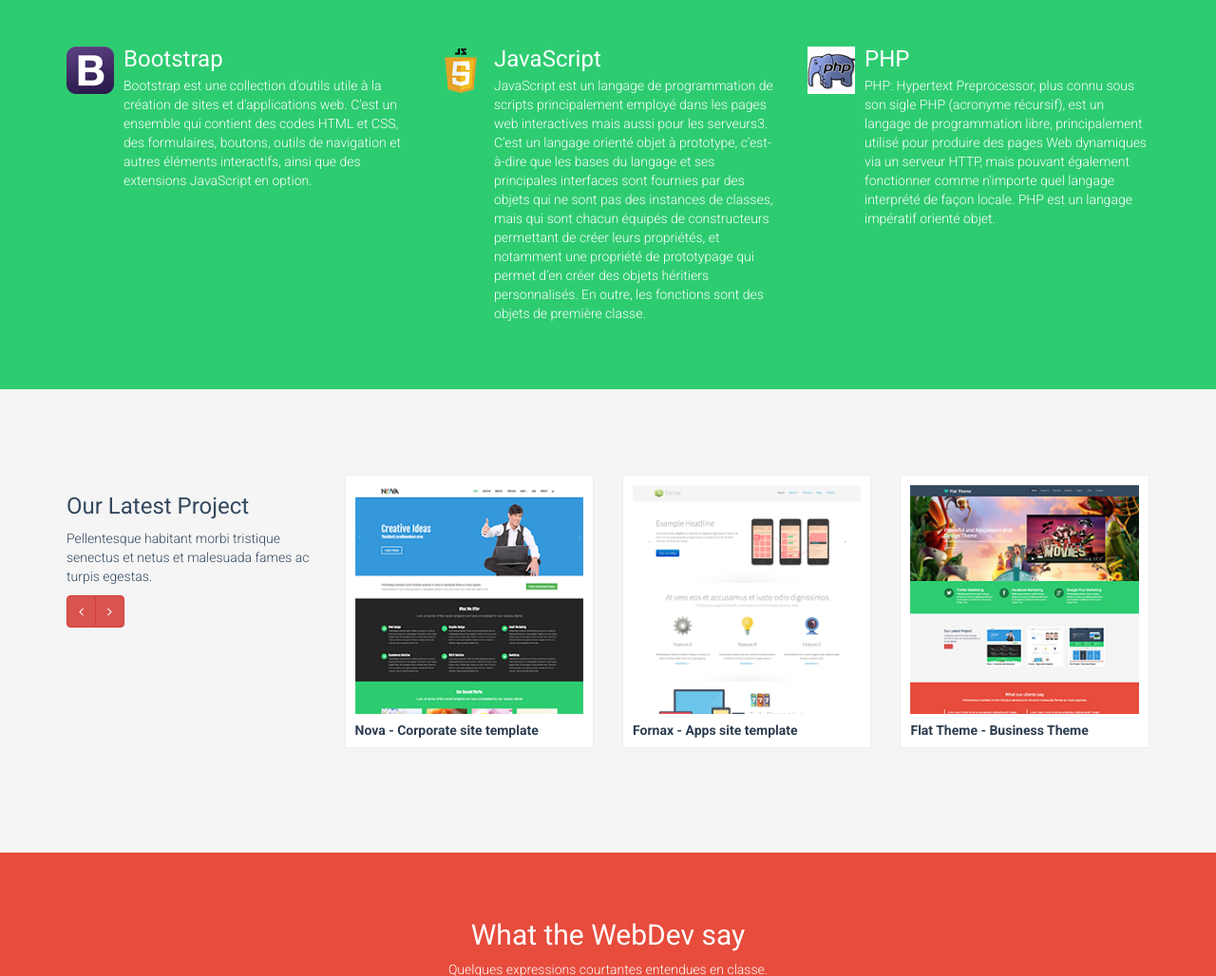
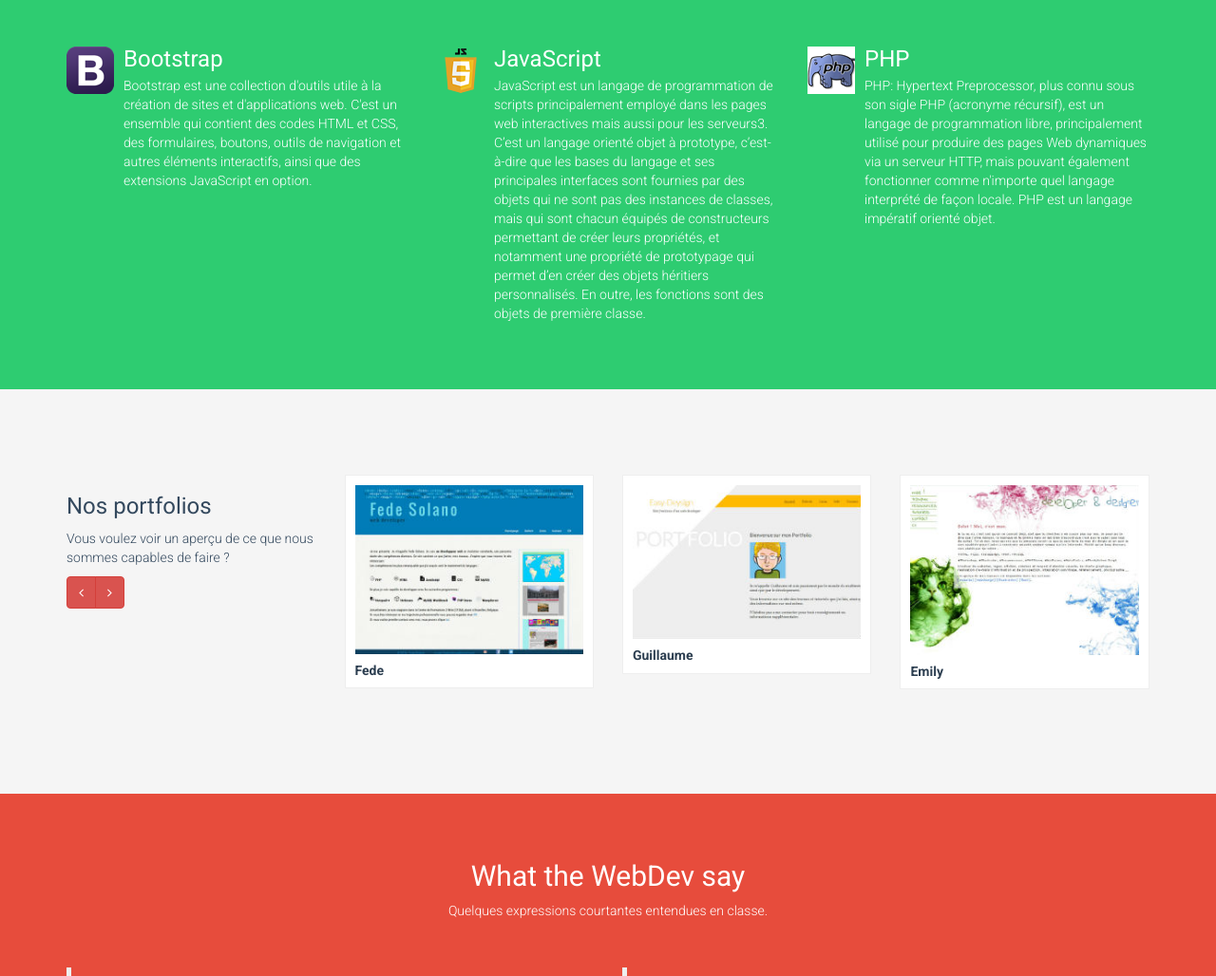
Before and after one commit to miloon/webdev_cf2m_presentation, a PHP site: page / in a window 1280 px wide. Shown: the part 681-1709 px from the top of the page at 95% size. Run offline with PHP 8.4, Linux system fonts and the light colour scheme.

Commit message:
modification accueil avec portfolios

```diff
--- a/index.php
+++ b/index.php
@@ -126,8 +126,8 @@
         <div class="container">
             <div class="row">
                 <div class="col-md-3">
-                    <h3>Our Latest Project</h3>
-                    <p>Pellentesque habitant morbi tristique senectus et netus et malesuada fames ac turpis egestas.</p>
+                    <h3>Nos portfolios</h3>
+                    <p>Vous voulez voir un aperçu de ce que nous sommes capables de faire ?</p>
                     <div class="btn-group">
                         <a class="btn btn-danger" href="#scroller" data-slide="prev"><i class="icon-angle-left"></i></a>
                         <a class="btn btn-danger" href="#scroller" data-slide="next"><i class="icon-angle-right"></i></a>
@@ -142,9 +142,9 @@
                                     <div class="col-xs-4">
                                         <div class="portfolio-item">
                                             <div class="item-inner">
-                                                <img class="img-responsive" src="images/portfolio/recent/item1.png" alt="">
+                                                <img class="img-responsive" src="images/portfolio/recent/item5.jpg" alt="">
                                                 <h5>
-                                                    Nova - Corporate site template
+                                                    Fede
                                                 </h5>
                                                 <div class="overlay">
                                                     <a class="preview btn btn-danger" title="Malesuada fames ac turpis egestas" href="images/portfolio/full/item1.jpg" rel="prettyPhoto"><i class="icon-eye-open"></i></a>
@@ -155,9 +155,9 @@
                                     <div class="col-xs-4">
                                         <div class="portfolio-item">
                                             <div class="item-inner">
-                                                <img class="img-responsive" src="images/portfolio/recent/item3.png" alt="">
+                                                <img class="img-responsive" src="images/portfolio/recent/item6.jpg" alt="">
                                                 <h5>
-                                                    Fornax - Apps site template
+                                                    Guillaume
                                                 </h5>
                                                 <div class="overlay">
                                                     <a class="preview btn btn-danger" title="Malesuada fames ac turpis egestas" href="images/portfolio/full/item1.jpg" rel="prettyPhoto"><i class="icon-eye-open"></i></a>
@@ -168,9 +168,9 @@
                                     <div class="col-xs-4">
                                         <div class="portfolio-item">
                                             <div class="item-inner">
-                                                <img class="img-responsive" src="images/portfolio/recent/item2.png" alt="">
+                                                <img class="img-responsive" src="images/portfolio/recent/item8.jpg" alt="">
                                                 <h5>
-                                                    Flat Theme - Business Theme
+                                                    Emily
                                                 </h5>
                                                 <div class="overlay">
                                                     <a class="preview btn btn-danger" title="Malesuada fames ac turpis egestas" href="images/portfolio/full/item1.jpg" rel="prettyPhoto"><i class="icon-eye-open"></i></a>
@@ -185,9 +185,9 @@
                                     <div class="col-xs-4">
                                         <div class="portfolio-item">
                                             <div class="item-inner">
-                                                <img class="img-responsive" src="images/portfolio/recent/item2.png" alt="">
+                                                <img class="img-responsive" src="images/portfolio/recent/item2.jpg" alt="">
                                                 <h5>
-                                                    Flat Theme - Business Theme
+                                                    Florian
                                                 </h5>
                                                 <div class="overlay">
                                                     <a class="preview btn btn-danger" title="Malesuada fames ac turpis egestas" href="images/portfolio/full/item1.jpg" rel="prettyPhoto"><i class="icon-eye-open"></i></a>
@@ -198,9 +198,9 @@
                                     <div class="col-xs-4">
                                         <div class="portfolio-item">
                                             <div class="item-inner">
-                                                <img class="img-responsive" src="images/portfolio/recent/item1.png" alt="">
+                                                <img class="img-responsive" src="images/portfolio/recent/item7.jpg" alt="">
                                                 <h5>
-                                                    Nova - Corporate site template
+                                                    Vincent
                                                 </h5>
                                                 <div class="overlay">
                                                     <a class="preview btn btn-danger" title="Malesuada fames ac turpis egestas" href="images/portfolio/full/item1.jpg" rel="prettyPhoto"><i class="icon-eye-open"></i></a>
@@ -211,9 +211,39 @@
                                     <div class="col-xs-4">
                                         <div class="portfolio-item">
                                             <div class="item-inner">
-                                                <img class="img-responsive" src="images/portfolio/recent/item3.png" alt="">
+                                                <img class="img-responsive" src="images/portfolio/recent/item4.jpg" alt="">
                                                 <h5>
-                                                    Fornax - Apps site template
+                                                    Samih
+                                                </h5>
+                                                <div class="overlay">
+                                                    <a class="preview btn btn-danger" title="Malesuada fames ac turpis egestas" href="images/portfolio/full/item1.jpg" rel="prettyPhoto"><i class="icon-eye-open"></i></a>
+                                                </div>
+                                            </div>
+                                        </div>
+                                    </div>
+                                    </div>
+                                </div>
+                            <div class="item">
+                                <div class="row">
+                                    <div class="col-xs-4">
+                                        <div class="portfolio-item">
+                                            <div class="item-inner">
+                                                <img class="img-responsive" src="images/portfolio/recent/item1.jpg" alt="">
+                                                <h5>
+                                                    Sylvie
+                                                </h5>
+                                                <div class="overlay">
+                                                    <a class="preview btn btn-danger" title="Malesuada fames ac turpis egestas" href="images/portfolio/full/item1.jpg" rel="prettyPhoto"><i class="icon-eye-open"></i></a>
+                                                </div>
+                                            </div>
+                                        </div>
+                                    </div>
+                                    <div class="col-xs-4">
+                                        <div class="portfolio-item">
+                                            <div class="item-inner">
+                                                <img class="img-responsive" src="images/portfolio/recent/item3.jpg" alt="">
+                                                <h5>
+                                                    Hayat
                                                 </h5>
                                                 <div class="overlay">
                                                     <a class="preview btn btn-danger" title="Malesuada fames ac turpis egestas" href="images/portfolio/full/item1.jpg" rel="prettyPhoto"><i class="icon-eye-open"></i></a>
```
Also changed, not shown: images/portfolio/recent/item1.jpg (added), images/portfolio/recent/item2.jpg (added), images/portfolio/recent/item3.jpg (added), images/portfolio/recent/item4.jpg (added), images/portfolio/recent/item5.jpg (added), images/portfolio/recent/item6.jpg (added), images/portfolio/recent/item7.jpg (added), images/portfolio/recent/item8.jpg (added).
